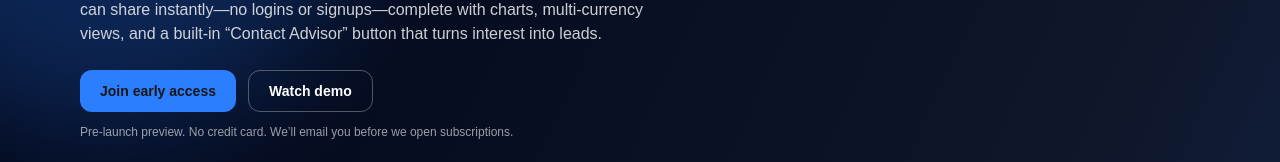
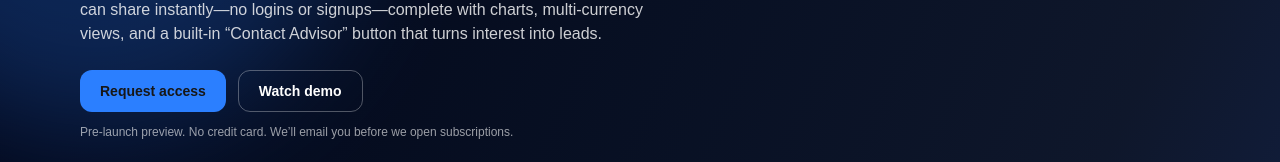
Before and after one commit to ByteBotanist/quietpitch-site, a Next.js app: page / in a window 1280 px wide. Shown: the part 219-381 px from the top of the page. Built offline with nearby package versions, Linux system fonts and the light colour scheme.

Commit message:
Fix platform agreement footer route

```diff
--- a/components/Hero.tsx
+++ b/components/Hero.tsx
@@ -23,7 +23,7 @@ export default function Hero() {
               href="/early-access"
               className="inline-flex items-center justify-center rounded-xl bg-blue-500 hover:bg-blue-400 text-sm font-semibold px-5 py-2.5"
             >
-              Join early access
+              Request access
             </Link>
             <a
               href="#demo"
```
